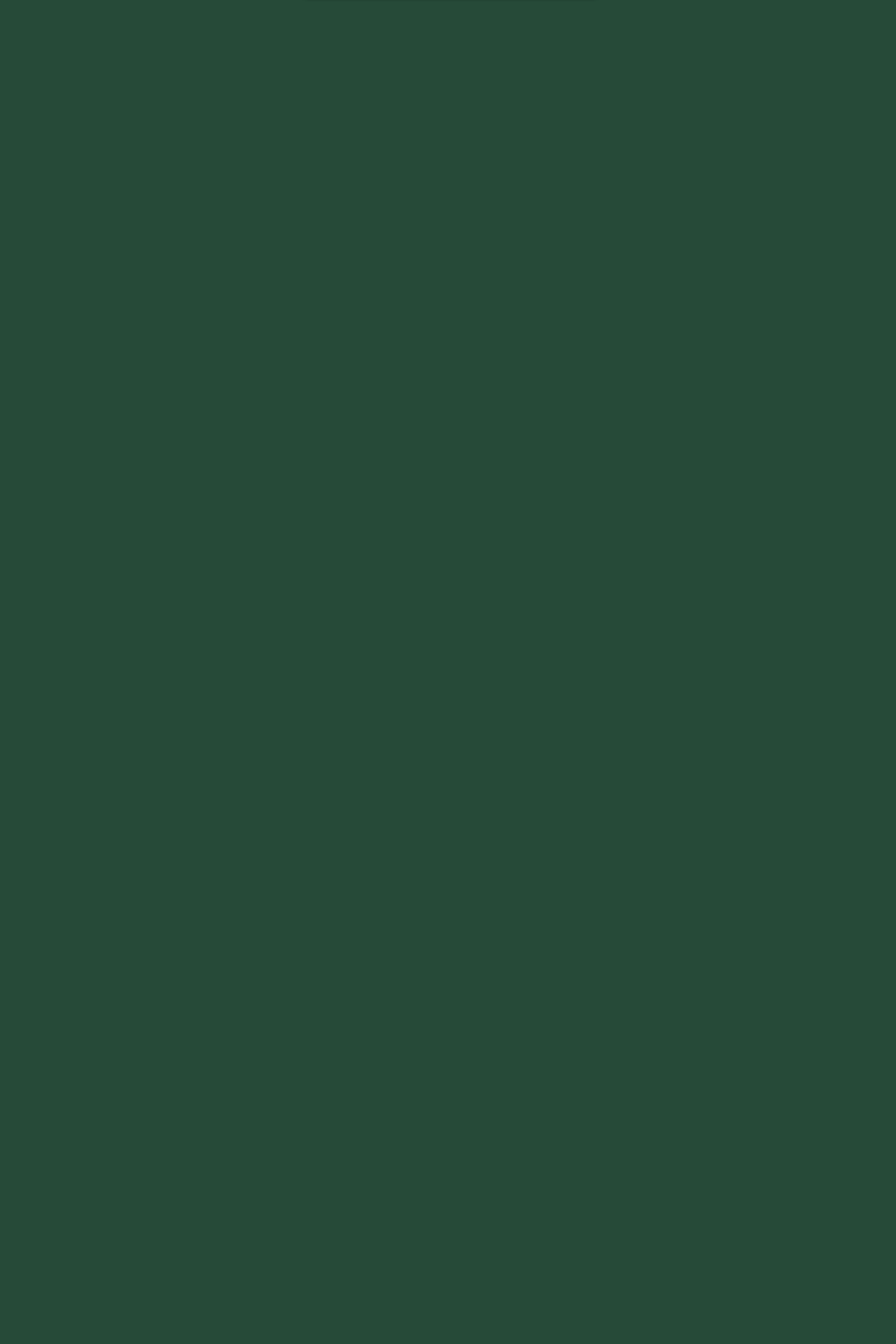
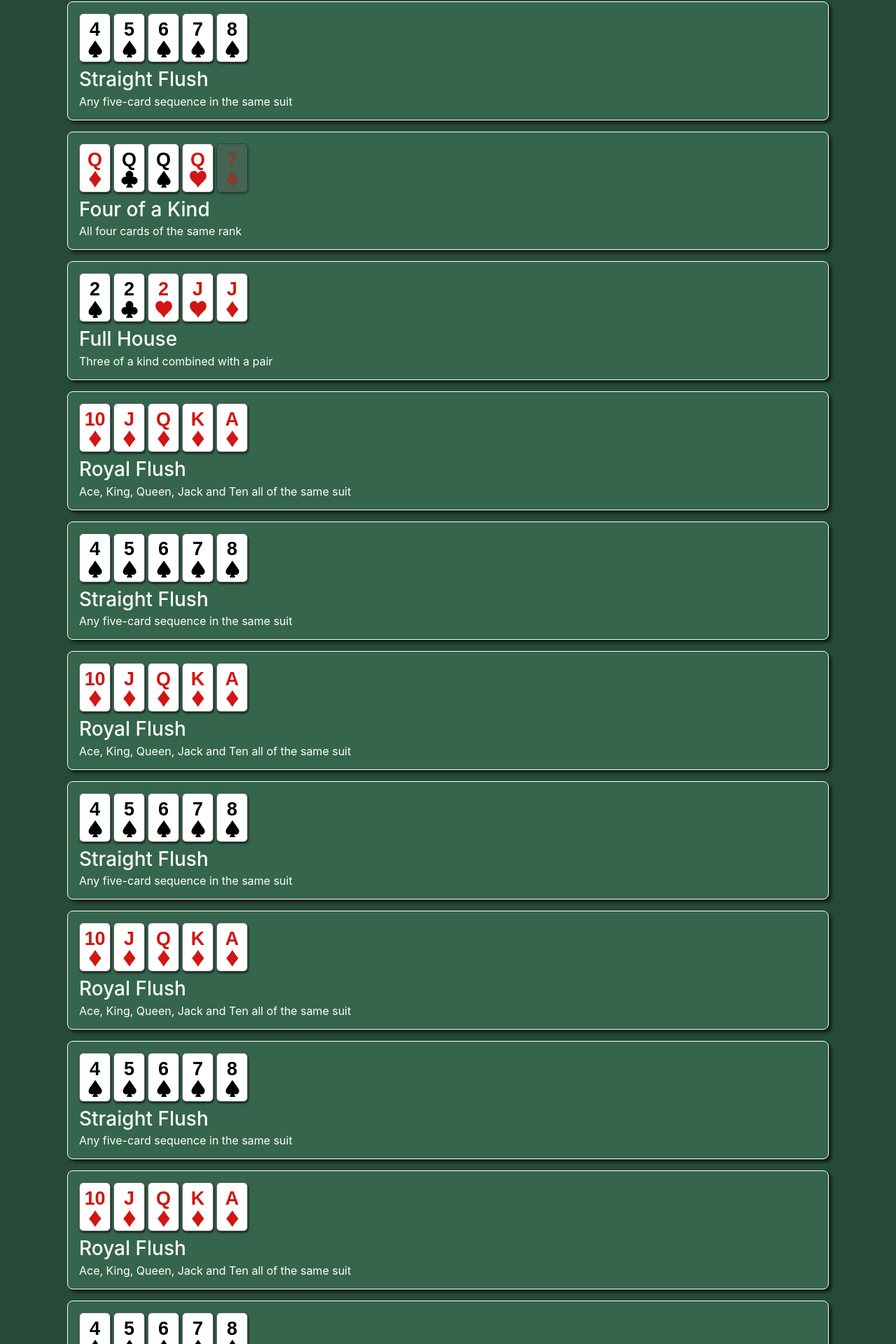
Before and after one commit to AplUSAndmINUS/poker-rules, a React (Create React App) app: page /rankings in a window 1280 px wide. Shown: the part 330-2250 px from the top of the page at 70% size. Before the commit the page ends 800 px from the top, so only its background shows below. Built offline with nearby package versions, Linux system fonts and the light colour scheme; a web font is replaced by a local one.

Commit message:
added initial styling for cards and spacing

```diff
--- a/src/component/card/styled.ts
+++ b/src/component/card/styled.ts
@@ -27,5 +27,5 @@ export const StyledCard = styled(Card)<{ isOpaque: boolean }>`
     : 0.5};
   background-color: ${props => props.isOpaque === true
     ? 'auto'
-    : 'rgba(0,0,0,1)'};
+    : 'rgba(100,100,100,0.7)'};
 `;
--- a/src/pages/hand-rankings/hand-rankings.tsx
+++ b/src/pages/hand-rankings/hand-rankings.tsx
@@ -18,6 +18,105 @@ export const Rankings = () => {
         description={CARD_RANKINGS_TEXT[0].description}
         heading={CARD_RANKINGS_TEXT[0].heading}
       />
+      <RankingCard
+        card1={CARD_RANKINGS_CARDS[5]}
+        card2={CARD_RANKINGS_CARDS[6]}
+        card3={CARD_RANKINGS_CARDS[7]}
+        card4={CARD_RANKINGS_CARDS[8]}
+        card5={CARD_RANKINGS_CARDS[9]}
+        description={CARD_RANKINGS_TEXT[1].description}
+        heading={CARD_RANKINGS_TEXT[1].heading}
+      />
+      <RankingCard
+        card1={CARD_RANKINGS_CARDS[10]}
+        card2={CARD_RANKINGS_CARDS[11]}
+        card3={CARD_RANKINGS_CARDS[12]}
+        card4={CARD_RANKINGS_CARDS[13]}
+        card5={CARD_RANKINGS_CARDS[14]}
+        description={CARD_RANKINGS_TEXT[2].description}
+        heading={CARD_RANKINGS_TEXT[2].heading}
+      />
+      <RankingCard
+        card1={CARD_RANKINGS_CARDS[15]}
+        card2={CARD_RANKINGS_CARDS[16]}
+        card3={CARD_RANKINGS_CARDS[17]}
+        card4={CARD_RANKINGS_CARDS[18]}
+        card5={CARD_RANKINGS_CARDS[19]}
+        description={CARD_RANKINGS_TEXT[3].description}
+        heading={CARD_RANKINGS_TEXT[3].heading}
+      />
+      <RankingCard
+        card1={CARD_RANKINGS_CARDS[0]}
+        card2={CARD_RANKINGS_CARDS[1]}
+        card3={CARD_RANKINGS_CARDS[2]}
+        card4={CARD_RANKINGS_CARDS[3]}
+        card5={CARD_RANKINGS_CARDS[4]}
+        description={CARD_RANKINGS_TEXT[0].description}
+        heading={CARD_RANKINGS_TEXT[0].heading}
+      />
+      <RankingCard
+        card1={CARD_RANKINGS_CARDS[5]}
+        card2={CARD_RANKINGS_CARDS[6]}
+        card3={CARD_RANKINGS_CARDS[7]}
+        card4={CARD_RANKINGS_CARDS[8]}
+        card5={CARD_RANKINGS_CARDS[9]}
+        description={CARD_RANKINGS_TEXT[1].description}
+        heading={CARD_RANKINGS_TEXT[1].heading}
+      />
+      <RankingCard
+        card1={CARD_RANKINGS_CARDS[0]}
+        card2={CARD_RANKINGS_CARDS[1]}
+        card3={CARD_RANKINGS_CARDS[2]}
+        card4={CARD_RANKINGS_CARDS[3]}
+        card5={CARD_RANKINGS_CARDS[4]}
+        description={CARD_RANKINGS_TEXT[0].description}
+        heading={CARD_RANKINGS_TEXT[0].heading}
+      />
+      <RankingCard
+        card1={CARD_RANKINGS_CARDS[5]}
+        card2={CARD_RANKINGS_CARDS[6]}
+        card3={CARD_RANKINGS_CARDS[7]}
+        card4={CARD_RANKINGS_CARDS[8]}
+        card5={CARD_RANKINGS_CARDS[9]}
+        description={CARD_RANKINGS_TEXT[1].description}
+        heading={CARD_RANKINGS_TEXT[1].heading}
+      />
+      <RankingCard
+        card1={CARD_RANKINGS_CARDS[0]}
+        card2={CARD_RANKINGS_CARDS[1]}
+        card3={CARD_RANKINGS_CARDS[2]}
+        card4={CARD_RANKINGS_CARDS[3]}
+        card5={CARD_RANKINGS_CARDS[4]}
+        description={CARD_RANKINGS_TEXT[0].description}
+        heading={CARD_RANKINGS_TEXT[0].heading}
+      />
+      <RankingCard
+        card1={CARD_RANKINGS_CARDS[5]}
+        card2={CARD_RANKINGS_CARDS[6]}
+        card3={CARD_RANKINGS_CARDS[7]}
+        card4={CARD_RANKINGS_CARDS[8]}
+        card5={CARD_RANKINGS_CARDS[9]}
+        description={CARD_RANKINGS_TEXT[1].description}
+        heading={CARD_RANKINGS_TEXT[1].heading}
+      />
+      <RankingCard
+        card1={CARD_RANKINGS_CARDS[0]}
+        card2={CARD_RANKINGS_CARDS[1]}
+        card3={CARD_RANKINGS_CARDS[2]}
+        card4={CARD_RANKINGS_CARDS[3]}
+        card5={CARD_RANKINGS_CARDS[4]}
+        description={CARD_RANKINGS_TEXT[0].description}
+        heading={CARD_RANKINGS_TEXT[0].heading}
+      />
+      <RankingCard
+        card1={CARD_RANKINGS_CARDS[5]}
+        card2={CARD_RANKINGS_CARDS[6]}
+        card3={CARD_RANKINGS_CARDS[7]}
+        card4={CARD_RANKINGS_CARDS[8]}
+        card5={CARD_RANKINGS_CARDS[9]}
+        description={CARD_RANKINGS_TEXT[1].description}
+        heading={CARD_RANKINGS_TEXT[1].heading}
+      />
     </div>
   )
 }
--- a/src/pages/hand-rankings/ranking-card/ranking-card.tsx
+++ b/src/pages/hand-rankings/ranking-card/ranking-card.tsx
@@ -25,13 +25,33 @@ export const RankingCard = ({
   description,
   heading }: RankingCardProps) => {
   return (
-    <Card className="d-flex flex-column align-items-space-between justify-content-center m-4">
+    <Card className="d-flex flex-column align-items-space-between justify-content-center mx-4 mt-3">
       <div className="d-flex flex-row justify-content-left align-items-baseline px-3 pt-3 pb-2">
         <PokerCard
           color={card1.color}
           isOpaque={card1.isOpaque}
           suit={card1.suit}
           value={card1.value} />
+        <PokerCard
+          color={card2.color}
+          isOpaque={card2.isOpaque}
+          suit={card2.suit}
+          value={card2.value} />
+        <PokerCard
+          color={card3.color}
+          isOpaque={card3.isOpaque}
+          suit={card3.suit}
+          value={card3.value} />
+        <PokerCard
+          color={card4.color}
+          isOpaque={card4.isOpaque}
+          suit={card4.suit}
+          value={card4.value} />
+        <PokerCard
+          color={card5.color}
+          isOpaque={card5.isOpaque}
+          suit={card5.suit}
+          value={card5.value} />
       </div>
       <h3 className="ps-3 mb-1">{heading}</h3>
       <p className="mx-3 font-weight-bold" style={{ lineHeight: '20px' }}>{description}</p>
--- a/src/pages/hand-rankings/ranking-card/styled.ts
+++ b/src/pages/hand-rankings/ranking-card/styled.ts
@@ -5,4 +5,5 @@ export const Card = styled.div`
   border-radius: 8px;
   box-shadow: 4px 4px 4px rgba(0,0,0,0.6);
   background-color: #35654D;
+  width: 85%;
 `;
```
